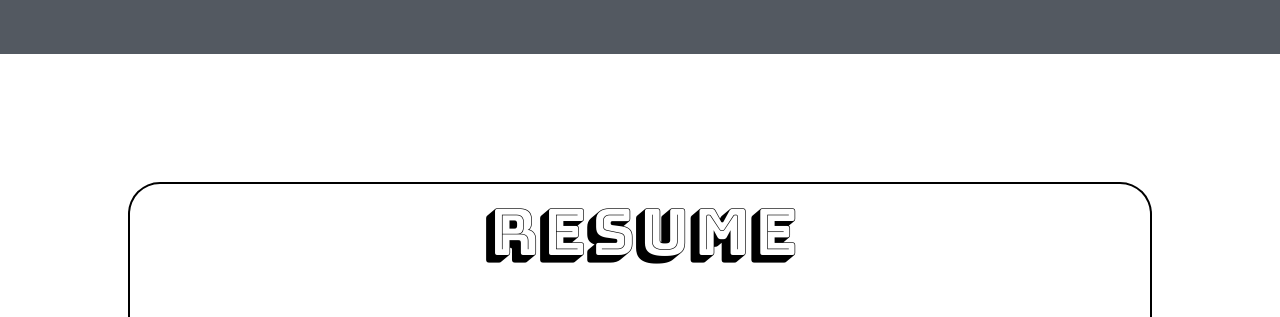
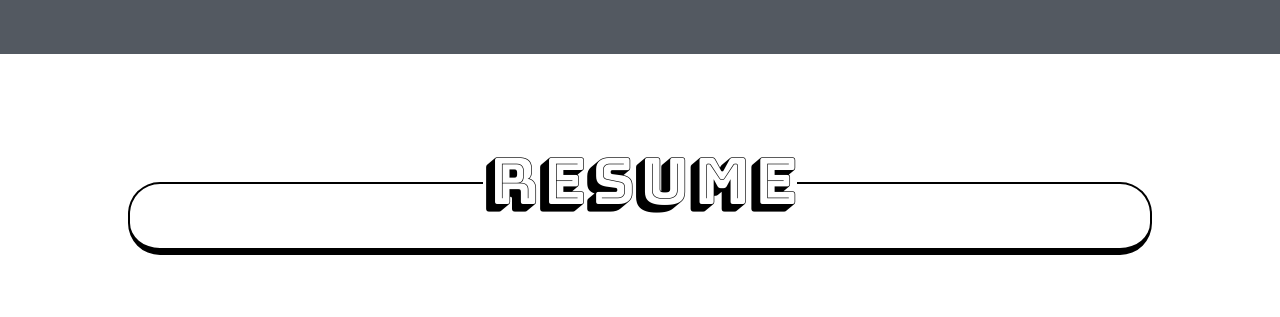
Before and after one commit to StudentCZ/my-website, a React (Create React App) app: page / in a window 1280 px wide. Shown: the part 3600-3917 px from the top of the page. Built offline with nearby package versions, Linux system fonts and the light colour scheme.

Commit message:
changed position of resume heading and offset for scroll

```diff
--- a/src/components/NavBar.js
+++ b/src/components/NavBar.js
@@ -47,7 +47,7 @@ const NavBar = () => {
           to='resume'
           spy={true}
           smooth={true}
-          offset={-20}
+          offset={-200}
           duration={500}
           className={style.link}
         >
--- a/src/components/Resume.module.css
+++ b/src/components/Resume.module.css
@@ -23,8 +23,10 @@
 }
 
 .headingBox {
+  position: absolute;
   width: 100%;
   text-align: center;
+  top: -4vw;
 }
 
 @media only screen and (max-width: 600px) {
```
